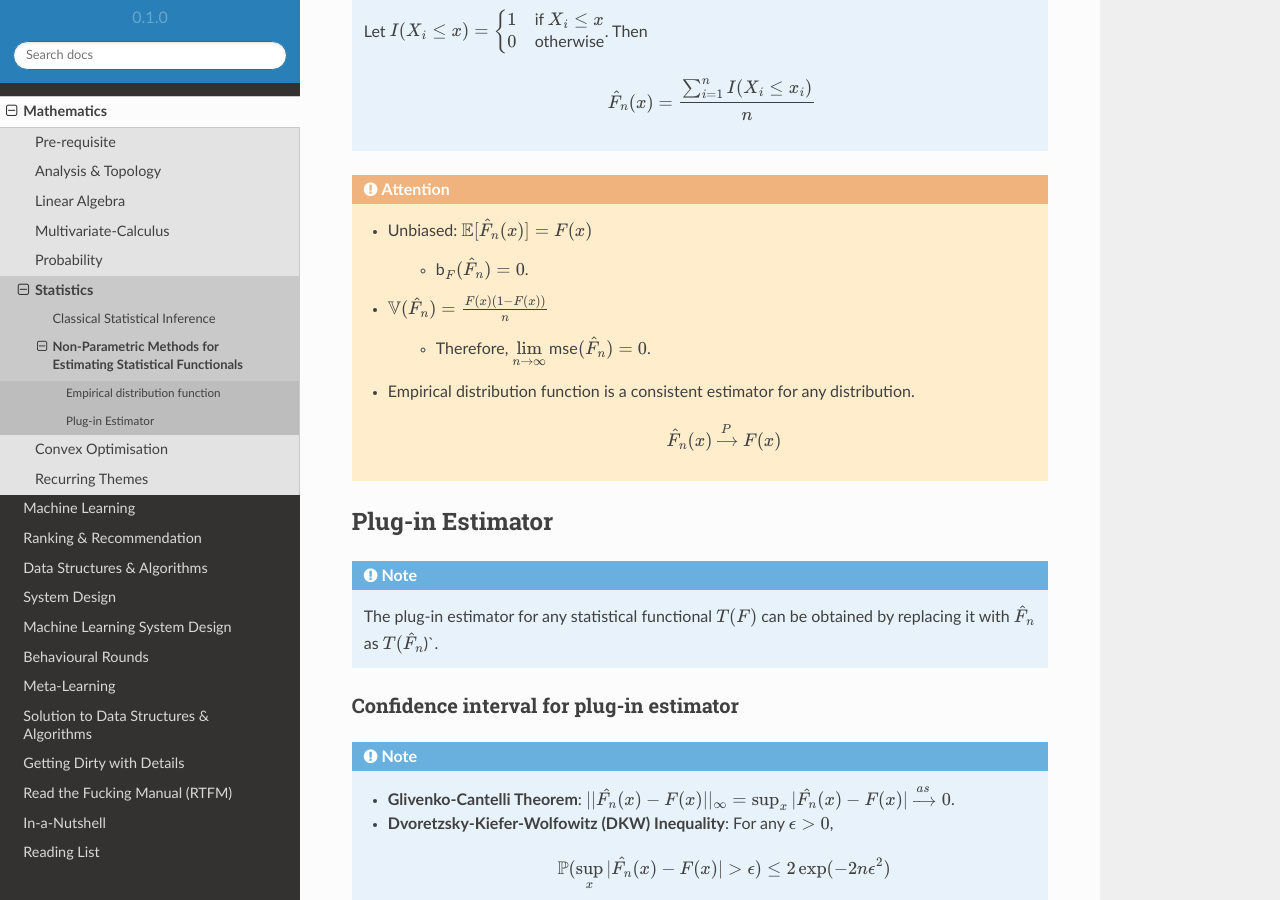
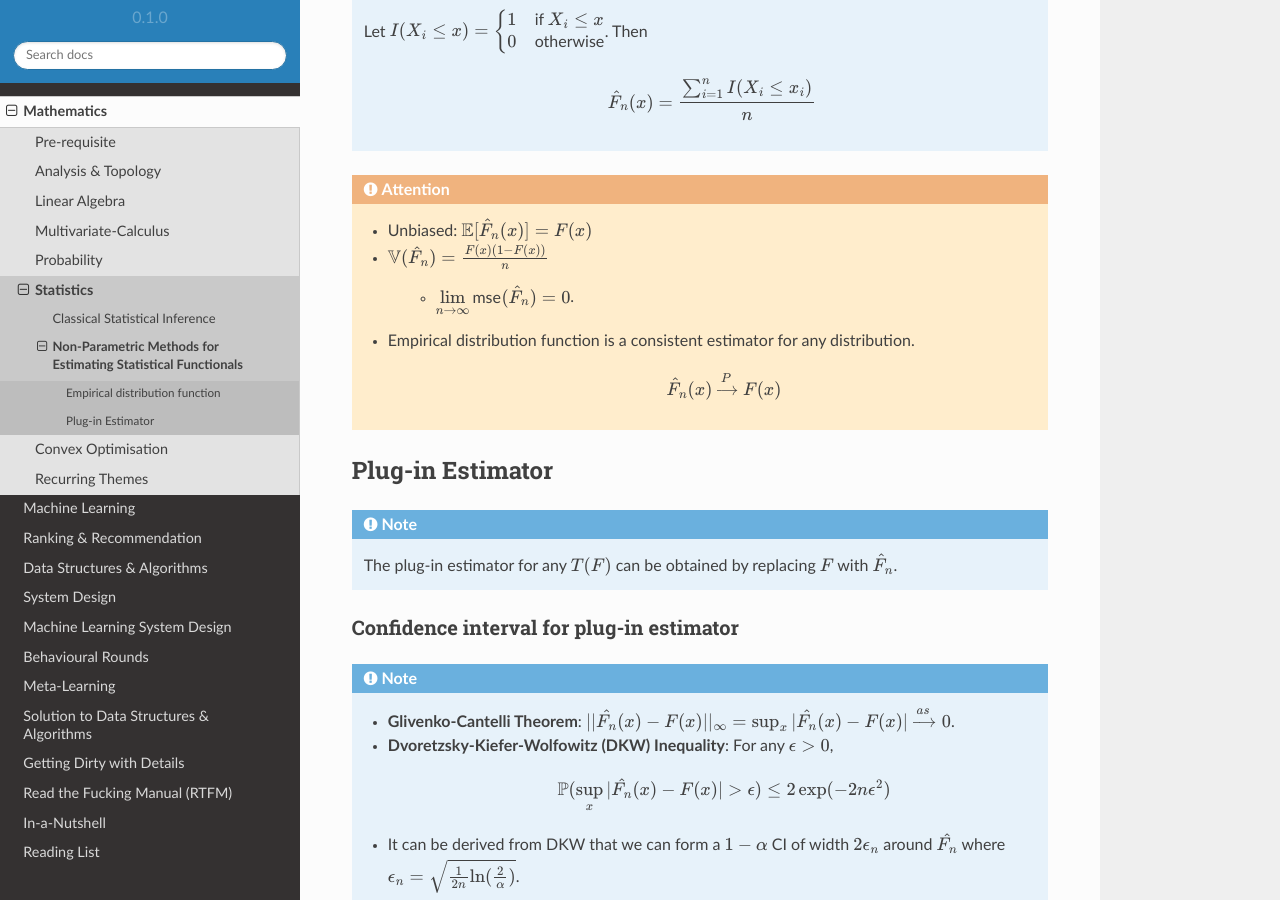
Before and after one commit to uselesstechjunks/leetcode, a Sphinx documentation site: the page built from docs/source/math/stat/nonparam.rst, in a window 1280 px wide and 900 px high, scrolled down 385 px. Built offline with Sphinx 7.4.7 and the Read the Docs theme 2.0.0, drawn with Linux system fonts in a browser that asks for light colours.

Commit message:
Update nonparam.rst

```diff
--- a/docs/source/math/stat/nonparam.rst
+++ b/docs/source/math/stat/nonparam.rst
@@ -14,11 +14,9 @@ The estimator for any CDF :math:`F` is the discrete estimator :math:`\hat{F}_n`
 
 .. attention::
 	* Unbiased: :math:`\mathbb{E}[\hat{F}_n(x)]=F(x)`
-
-		* :math:`\text{b}_F(\hat{F}_n)=0`.
 	* :math:`\mathbb{V}(\hat{F}_n)=\frac{F(x)(1-F(x))}{n}`
 
-		* Therefore, :math:`\lim\limits_{n\to\infty}\text{mse}(\hat{F}_n)=0`.
+		* :math:`\lim\limits_{n\to\infty}\text{mse}(\hat{F}_n)=0`.
 	* Empirical distribution function is a consistent estimator for any distribution.
 
 		.. math:: \hat{F}_n(x)\xrightarrow[]{P}F(x)
@@ -27,7 +25,7 @@ The estimator for any CDF :math:`F` is the discrete estimator :math:`\hat{F}_n`
 Plug-in Estimator
 ****************************************************************************************
 .. note::
-	The plug-in estimator for any statistical functional :math:`T(F)` can be obtained by replacing it with :math:`\hat{F}_n` as :math:`T(\hat{F}_n`)`.
+	The plug-in estimator for any :math:`T(F)` can be obtained by replacing :math:`F` with :math:`\hat{F}_n`.
 
 Confidence interval for plug-in estimator
 ========================================================================================
```
